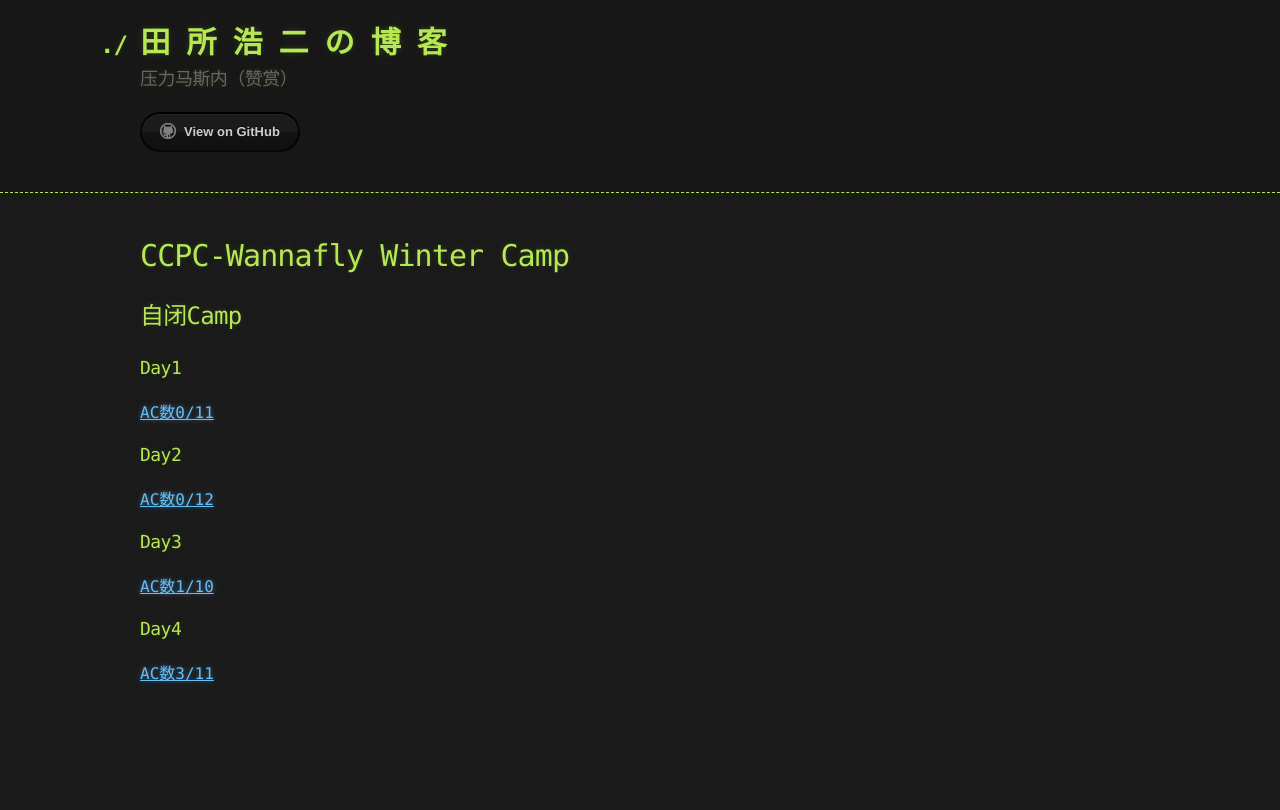
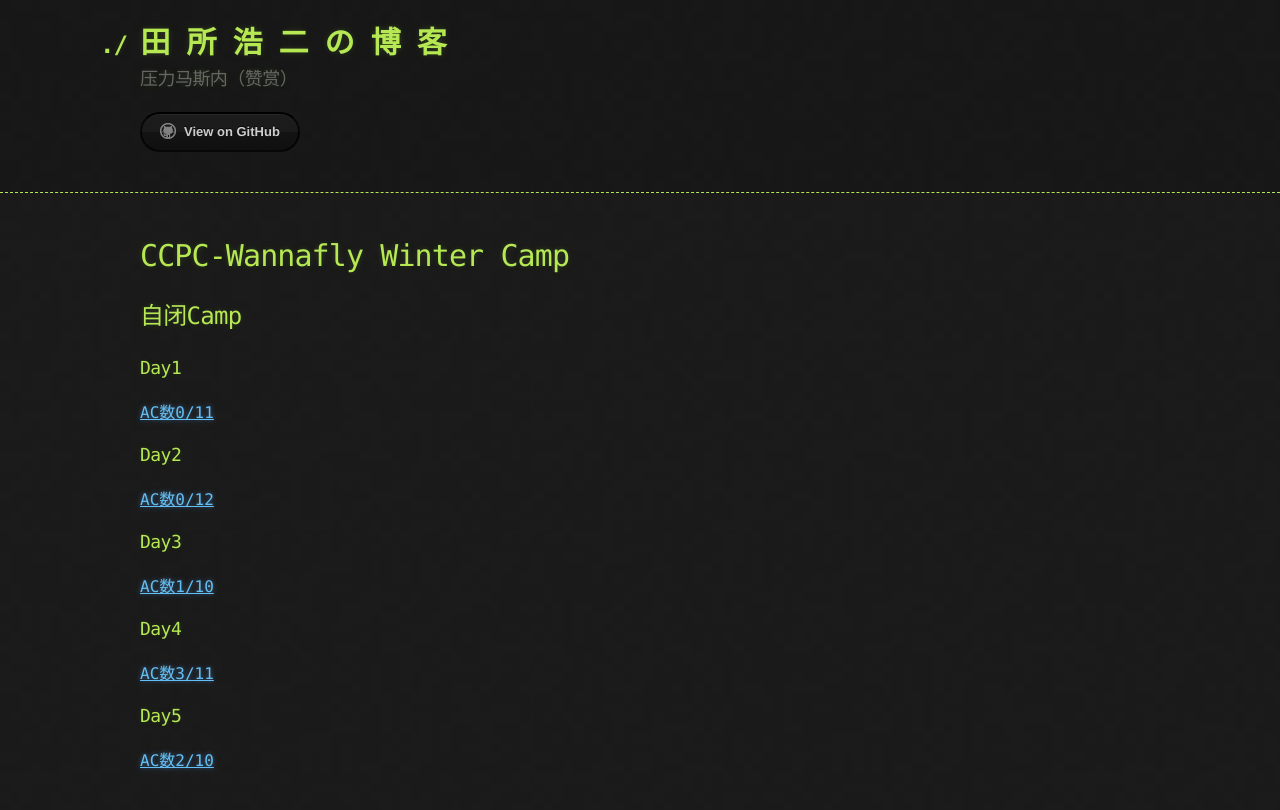
Before and after one commit to JingzeWang/Blog-for-ACM, a Jekyll site: the page built from Wannafly2019Winter/Wannafly2019Winter.md, in a window 1280 px wide. Shown: the top 810 px of the page. Built offline with Jekyll 4.4.1, drawn with Linux system fonts in a browser that asks for light colours; our own code applies the rules of GitHub Pages for plain Markdown files.

Commit message:
Update Wannafly2019Winter.md

```diff
--- a/Wannafly2019Winter/Wannafly2019Winter.md
+++ b/Wannafly2019Winter/Wannafly2019Winter.md
@@ -14,3 +14,7 @@
 ### Day4
 
 [AC数3/11](./Wannafly2019_Day4.md)
+
+### Day5
+
+[AC数2/10](./Wannafly2019_Day5.md)
```
